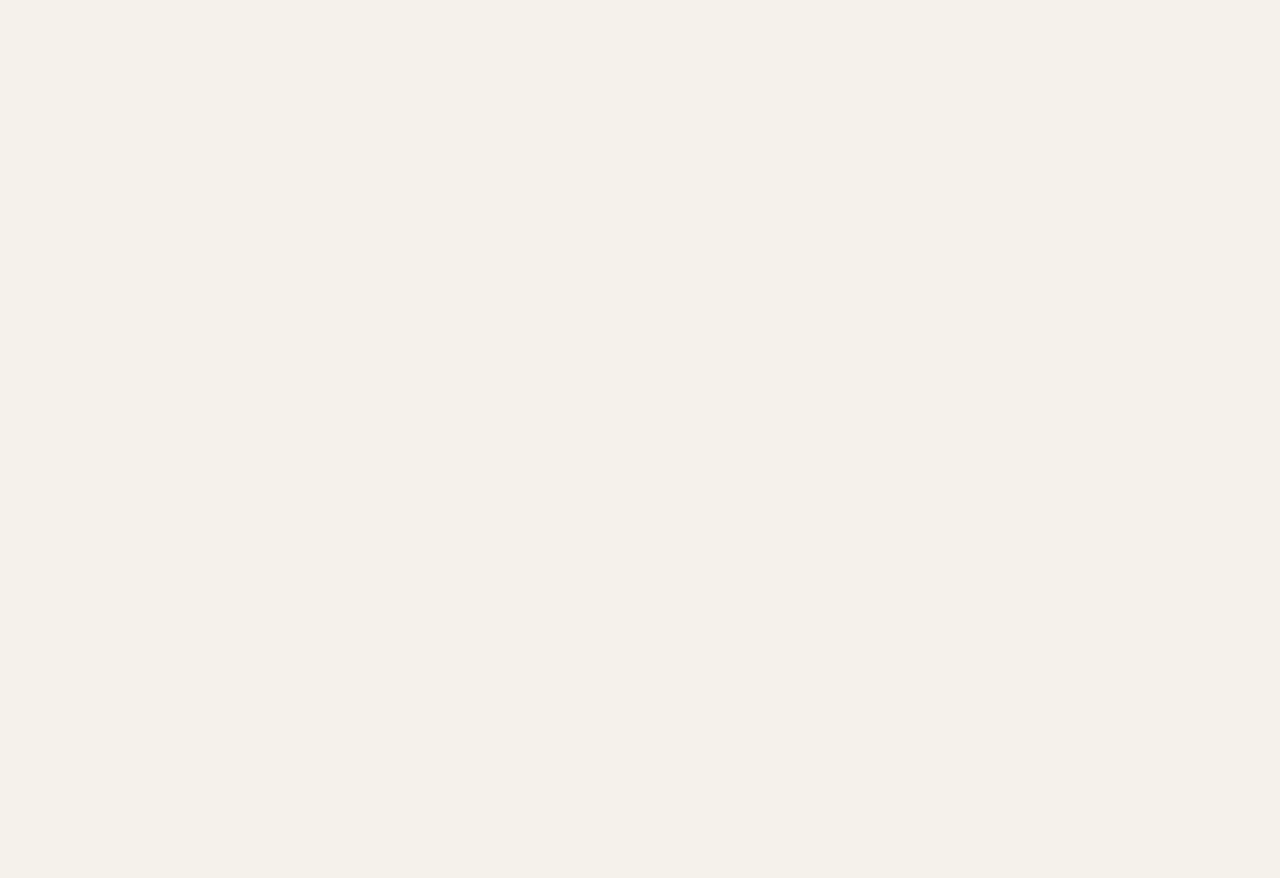
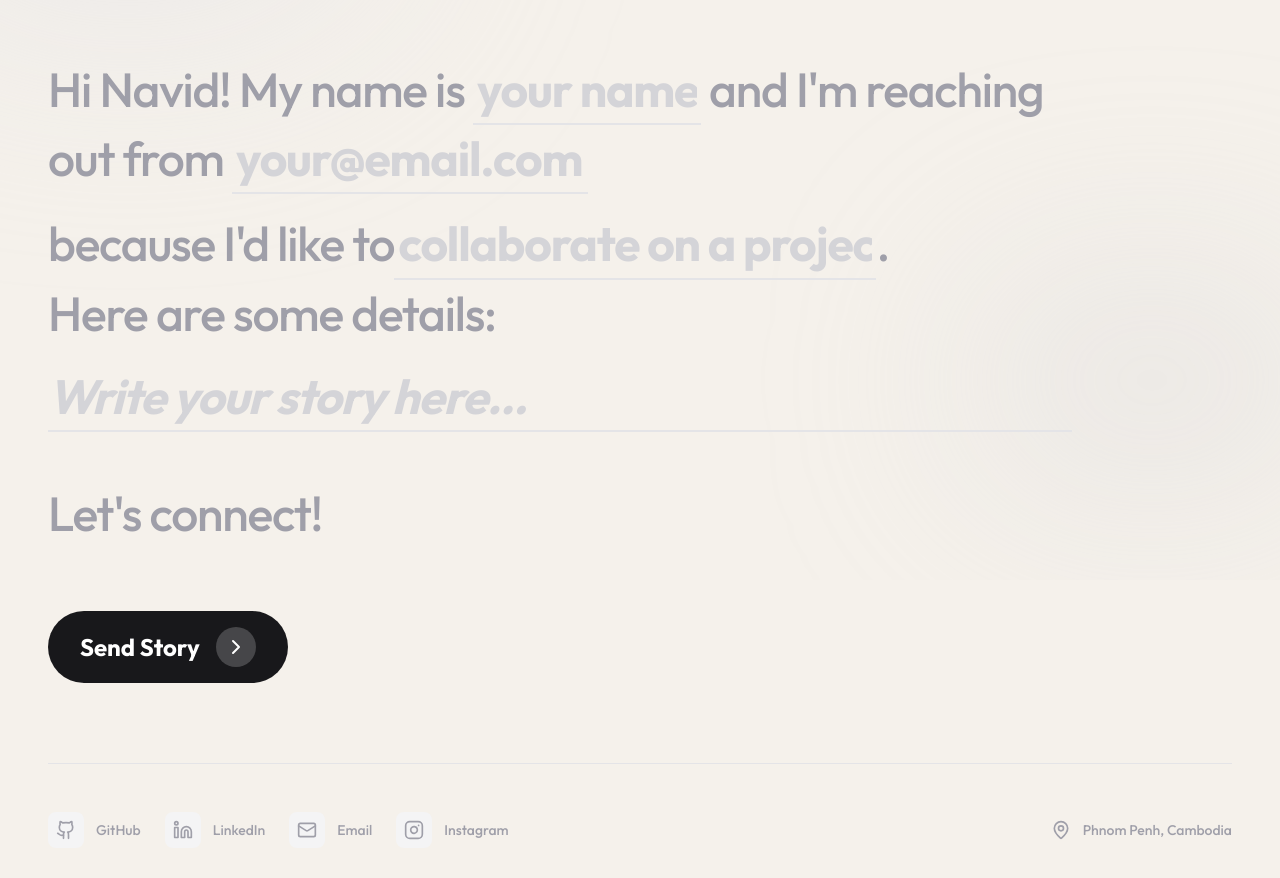
Before and after one commit to Navid-Meng/my-portfolio, a Next.js app: page /contact in a window 1280 px wide. Shown: the part 220-1098 px from the top of the page. Before the commit the page ends 800 px from the top, so only its background shows below. Built offline with nearby package versions, Linux system fonts and the light colour scheme; a web font is replaced by a local one.

Commit message:
feat: contact form

```diff
--- a/app/contact/page.tsx
+++ b/app/contact/page.tsx
@@ -1,12 +1,63 @@
 import React from 'react';
+import { Mail, Github, Linkedin, MapPin, Instagram } from 'lucide-react';
+import ContactForm from '@/components/sections/ContactForm';
+
+const SubtleSocialLink = ({ icon: Icon, href, label }: { icon: any, href: string, label: string }) => (
+  <a
+    href={href}
+    target="_blank"
+    rel="noopener noreferrer"
+    className="group flex items-center gap-3 text-zinc-400 hover:text-zinc-900 dark:text-zinc-600 dark:hover:text-white transition-all duration-300"
+    aria-label={label}
+  >
+    <div className="p-2 rounded-lg bg-zinc-100 dark:bg-zinc-900 group-hover:bg-zinc-200 dark:group-hover:bg-zinc-800 transition-colors">
+      <Icon className="w-5 h-5" />
+    </div>
+    <span className="text-sm font-medium hidden sm:block">{label}</span>
+  </a>
+);
 
 export default function ContactPage() {
   return (
-    <div className="container mx-auto px-4 pt-24 pb-8">
-      <h1 className="text-4xl font-bold mb-4">Contact Me</h1>
-      <p className="text-lg text-gray-600 dark:text-gray-300">
-        Feel free to reach out!
-      </p>
+    <div className="min-h-screen bg-[#f5f1eb] dark:bg-black selection:bg-zinc-900 selection:text-white dark:selection:bg-white dark:selection:text-black">
+      {/* Decorative Background Elements */}
+      <div className="fixed inset-0 overflow-hidden pointer-events-none">
+        <div className="absolute top-[-10%] left-[-10%] w-[40%] h-[40%] bg-zinc-200/50 dark:bg-zinc-900/20 blur-[120px] rounded-full" />
+        <div className="absolute bottom-[10%] right-[-5%] w-[30%] h-[30%] bg-zinc-300/30 dark:bg-zinc-800/10 blur-[100px] rounded-full" />
+      </div>
+
+      <div className="relative pt-32 pb-20 px-6 lg:px-12 max-w-7xl mx-auto min-h-screen flex flex-col">
+
+        {/* Header Section */}
+        <div className="mb-20 space-y-4">
+          <p className="text-sm font-bold tracking-[0.2em] uppercase text-zinc-400 dark:text-zinc-500">
+            Contact
+          </p>
+          <h1 className="text-2xl font-medium text-zinc-900 dark:text-white italic">
+            "Everything starts with a story."
+          </h1>
+        </div>
+
+        {/* Narrative Form Section */}
+        <div className="flex-1 max-w-5xl">
+          <ContactForm />
+        </div>
+
+        {/* Subtle Footer with Socials & Location */}
+        <div className="mt-20 pt-12 border-t border-zinc-200 dark:border-zinc-900 flex flex-col md:flex-row justify-between items-start md:items-center gap-8">
+          <div className="flex flex-wrap gap-6">
+            <SubtleSocialLink icon={Github} href="https://github.com/Navid-Meng" label="GitHub" />
+            <SubtleSocialLink icon={Linkedin} href="https://linkedin.com/in/meng-navid" label="LinkedIn" />
+            <SubtleSocialLink icon={Mail} href="mailto:navid.meng@gmail.com" label="Email" />
+            <SubtleSocialLink icon={Instagram} href="#" label="Instagram" />
+          </div>
+
+          <div className="flex items-center gap-3 text-zinc-400 dark:text-zinc-600">
+            <MapPin className="w-5 h-5" />
+            <span className="text-sm font-medium">Phnom Penh, Cambodia</span>
+          </div>
+        </div>
+      </div>
     </div>
   );
 }
--- /dev/null
+++ b/components/sections/ContactForm.tsx
@@ -0,0 +1,193 @@
+'use client';
+
+import React, { useState, useRef, useEffect } from 'react';
+import { motion, AnimatePresence } from 'framer-motion';
+import { Send, CheckCircle2, ChevronRight } from 'lucide-react';
+
+const AutoSizeInput = ({
+  name,
+  value,
+  onChange,
+  placeholder,
+  type = 'text',
+  className = ""
+}: {
+  name: string,
+  value: string,
+  onChange: (e: any) => void,
+  placeholder: string,
+  type?: string,
+  className?: string
+}) => {
+  const [width, setWidth] = useState(0);
+  const span = useRef<HTMLSpanElement>(null);
+
+  useEffect(() => {
+    if (span.current) {
+      setWidth(span.current.offsetWidth);
+    }
+  }, [value, placeholder]);
+
+  return (
+    <span className="relative inline-block align-baseline">
+      <span
+        ref={span}
+        className={`absolute bottom-0 left-0 -z-10 invisible whitespace-pre px-1 text-2xl lg:text-5xl font-medium tracking-tight ${className}`}
+      >
+        {value || placeholder}
+      </span>
+      <input
+        type={type}
+        name={name}
+        value={value}
+        onChange={onChange}
+        placeholder={placeholder}
+        style={{ width: `${Math.max(width + 4, 20)}px` }}
+        className={`
+          bg-transparent border-b-2 border-zinc-200 dark:border-zinc-800
+          focus:border-zinc-900 dark:focus:border-white
+          outline-none transition-colors duration-300
+          p-0 px-1 text-zinc-900 dark:text-white inline-block
+          placeholder:text-zinc-300 dark:placeholder:text-zinc-700
+          ${className}
+        `}
+      />
+    </span>
+  );
+};
+
+export default function ContactForm() {
+  const [isSent, setIsSent] = useState(false);
+  const [isSubmitting, setIsSubmitting] = useState(false);
+  const [formData, setFormData] = useState({
+    name: '',
+    email: '',
+    purpose: '',
+    message: '',
+  });
+
+  const handleChange = (e: React.ChangeEvent<HTMLInputElement | HTMLTextAreaElement>) => {
+    const { name, value } = e.target;
+    setFormData(prev => ({ ...prev, [name]: value }));
+  };
+
+  const handleSubmit = async (e: React.FormEvent) => {
+    e.preventDefault();
+    setIsSubmitting(true);
+    await new Promise(resolve => setTimeout(resolve, 2000));
+    setIsSubmitting(false);
+    setIsSent(true);
+  };
+
+  return (
+    <div className="w-full">
+      <AnimatePresence mode="wait">
+        {!isSent ? (
+          <motion.form
+            key="story-form"
+            initial={{ opacity: 0 }}
+            animate={{ opacity: 1 }}
+            exit={{ opacity: 0, y: -20 }}
+            onSubmit={handleSubmit}
+            className="relative"
+          >
+            <div className="text-2xl lg:text-5xl font-medium leading-[1.6] lg:leading-[1.4] text-zinc-400 dark:text-zinc-600 tracking-tight">
+              <span>Hi Navid! My name is </span>
+              <AutoSizeInput
+                name="name"
+                value={formData.name}
+                onChange={handleChange}
+                placeholder="Your Name"
+                className="font-bold lowercase decoration-zinc-900"
+              />
+              <span className="ml-2">and I'm reaching out from </span>
+              <AutoSizeInput
+                name="email"
+                value={formData.email}
+                onChange={handleChange}
+                placeholder="your@email.com"
+                type="email"
+                className="font-bold lowercase"
+              />
+              <br className="hidden lg:block" />
+              <span className="mt-4 inline-block">because I'd like to </span>
+              <AutoSizeInput
+                name="purpose"
+                value={formData.purpose}
+                onChange={handleChange}
+                placeholder="collaborate on a project"
+                className="font-bold lowercase"
+              />
+              <span>. </span>
+              <br className="hidden lg:block" />
+              <span>Here are some details: </span>
+              <textarea
+                name="message"
+                value={formData.message}
+                onChange={handleChange}
+                placeholder="Write your story here..."
+                rows={1}
+                className="
+                  w-full bg-transparent border-b-2 border-zinc-200 dark:border-zinc-800
+                  focus:border-zinc-900 dark:focus:border-white
+                  outline-none transition-all duration-300
+                  p-0 mt-4 text-zinc-900 dark:text-white
+                  placeholder:text-zinc-300 dark:placeholder:text-zinc-700
+                  font-bold italic resize-none overflow-hidden
+                "
+                onInput={(e) => {
+                  const target = e.target as HTMLTextAreaElement;
+                  target.style.height = 'auto';
+                  target.style.height = target.scrollHeight + 'px';
+                }}
+              />
+              <span className="mt-8 block">Let's connect!</span>
+            </div>
+
+            <motion.button
+              whileHover={{ scale: 1.05 }}
+              whileTap={{ scale: 0.95 }}
+              disabled={isSubmitting}
+              className="mt-16 group flex items-center gap-4 bg-zinc-900 dark:bg-white text-white dark:text-black px-8 py-4 rounded-full font-bold text-xl lg:text-2xl transition-all duration-300 disabled:opacity-50"
+            >
+              {isSubmitting ? (
+                <div className="w-6 h-6 border-2 border-current border-t-transparent rounded-full animate-spin" />
+              ) : (
+                <>
+                  <span>Send Story</span>
+                  <div className="w-10 h-10 rounded-full bg-white/20 dark:bg-black/10 flex items-center justify-center group-hover:translate-x-1 transition-transform">
+                    <ChevronRight className="w-6 h-6" />
+                  </div>
+                </>
+              )}
+            </motion.button>
+          </motion.form>
+        ) : (
+          <motion.div
+            key="success"
+            initial={{ opacity: 0, scale: 0.9 }}
+            animate={{ opacity: 1, scale: 1 }}
+            className="py-20 text-center space-y-8"
+          >
+            <div className="relative inline-block">
+              <div className="absolute inset-0 bg-green-500/20 blur-3xl rounded-full" />
+              <CheckCircle2 className="w-24 h-24 text-green-500 relative" />
+            </div>
+            <div className="space-y-4">
+              <h2 className="text-4xl lg:text-6xl font-bold tracking-tight">Message Received!</h2>
+              <p className="text-xl text-zinc-600 dark:text-zinc-400 max-w-md mx-auto leading-relaxed">
+                I loved reading your story. I'll get back to you within 24 hours to continue the conversation.
+              </p>
+            </div>
+            <button
+              onClick={() => setIsSent(false)}
+              className="text-zinc-500 hover:text-zinc-900 dark:text-zinc-500 dark:hover:text-white transition-colors"
+            >
+              Send another message
+            </button>
+          </motion.div>
+        )}
+      </AnimatePresence>
+    </div>
+  );
+}
```
